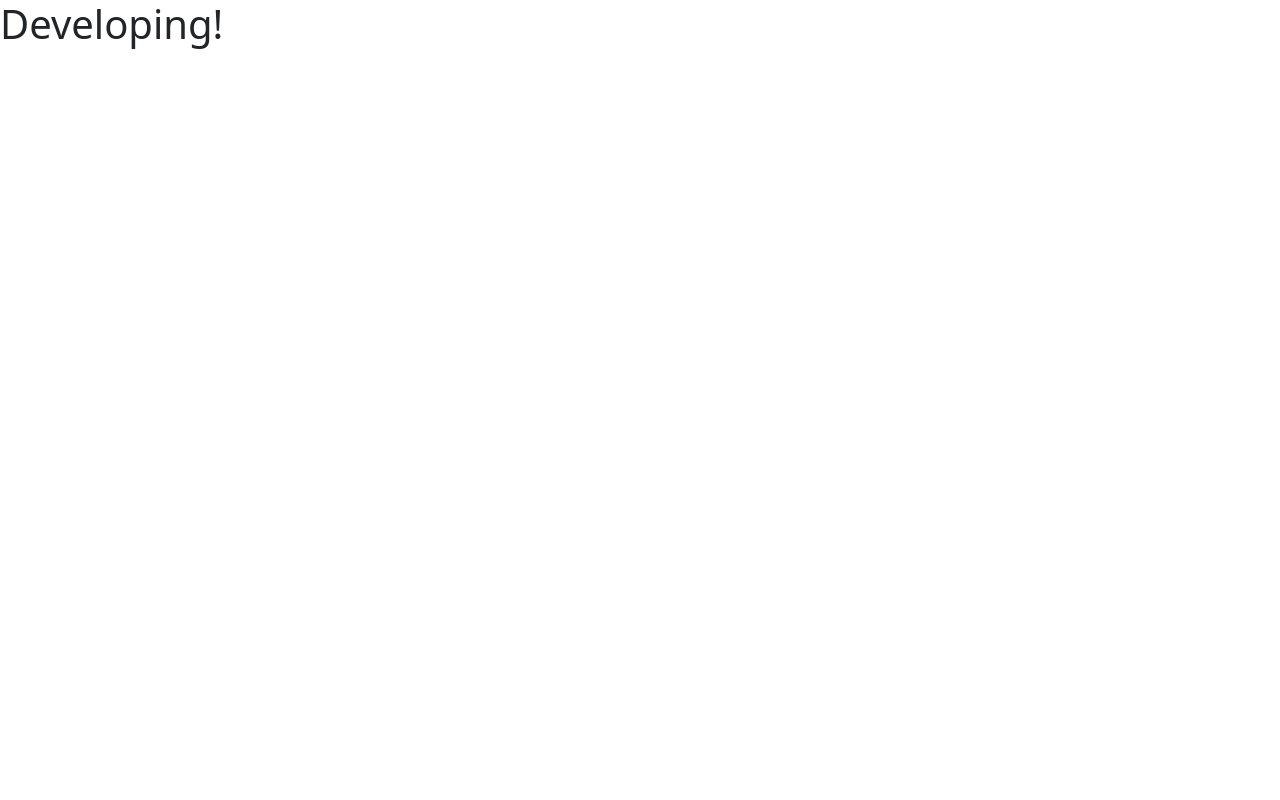
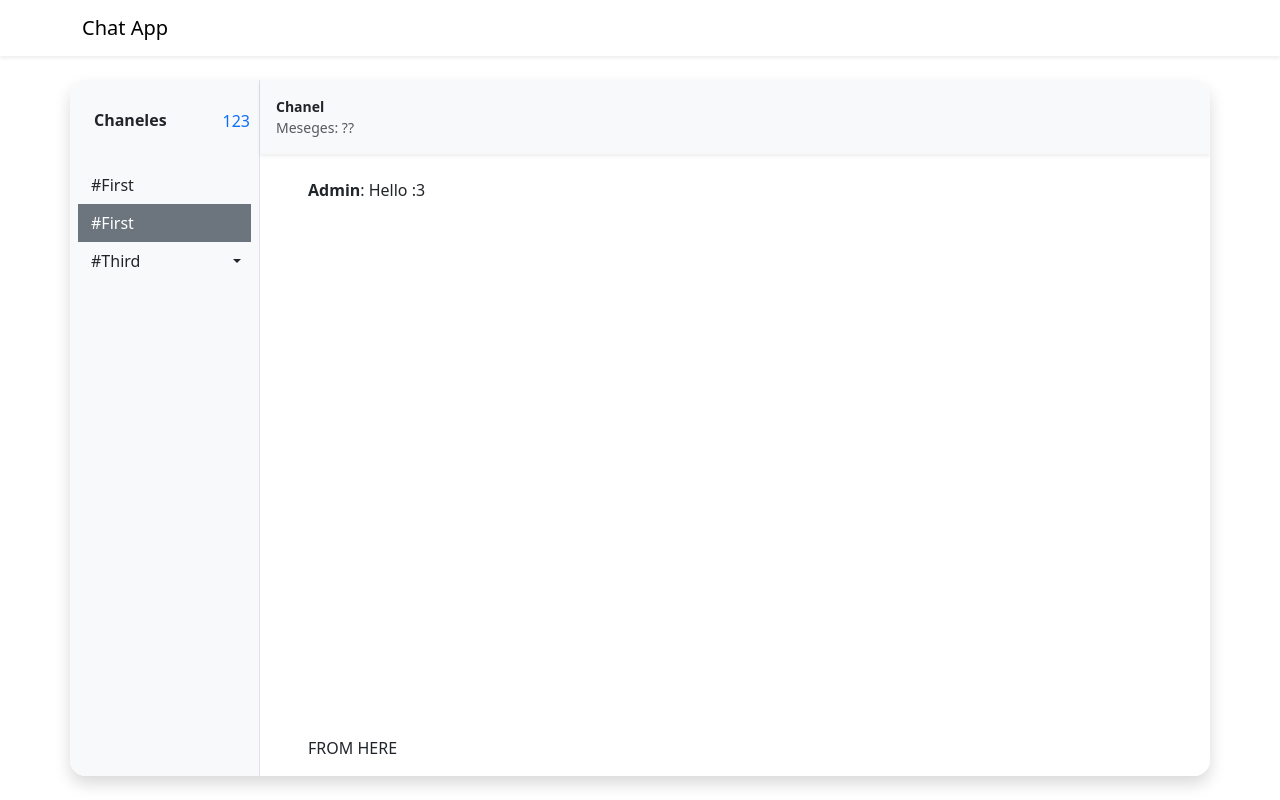
Before and after one commit to Stephan-js/frontend-project-12, a React (Create React App) app in the folder frontend/: page / in a window 1280 px wide. Built offline with nearby package versions, Linux system fonts and the light colour scheme.

Commit message:
added chat

```diff
--- a/frontend/src/index.jsx
+++ b/frontend/src/index.jsx
@@ -10,11 +10,12 @@ import './scss/styleLogin.scss';
 import Login from './pages/login';
 import Page404 from './pages/page404';
 import Register from './pages/register';
+import Chat from './pages/chat';
 
 const router = createBrowserRouter([
   {
     path: '/',
-    element: <h1>Developing!</h1>,
+    element: <Chat />,
     errorElement: <Page404 />,
   },
   {
--- /dev/null
+++ b/frontend/src/pages/chat.jsx
@@ -0,0 +1,77 @@
+/* eslint-disable jsx-a11y/anchor-is-valid */
+/* eslint-disable react/button-has-type */
+import React from 'react';
+
+function Chat() {
+  return (
+    <div className="h-100 flex-column d-flex">
+      <nav className="navbar navbar-expand-lg navbar-light shadow-sm">
+        <div className="container">
+          <a className="navbar-brand" href="/">Chat App</a>
+        </div>
+      </nav>
+      <div className="container h-100 my-4 overflow-hidden rounded-4 shadow">
+        <div className="row h-100 bg-white flex-md-row">
+          <div className="col-4 col-md-2 border-end px-0 bg-light flex-column h-100 d-flex">
+            <div className="d-flex mt-1 justify-content-between mb-2 ps-4 pe-2 p-4">
+              <b>Chaneles</b>
+              <button type="button" className="p-0 text-primary btn btn-group-vertical">123</button>
+            </div>
+            <ul className="nav flex-column nav-pills nav-fill px-2 mb-3 overflow-auto h-100 d-block">
+              <li className="nav-item w-100">
+                <button className="w-100 rounded-0 text-start btn" type="button">
+                  <span>#</span>
+                  First
+                </button>
+              </li>
+              <li className="nav-item w-100">
+                <button className="w-100 rounded-0 text-start btn btn-secondary" type="button">
+                  <span>#</span>
+                  First
+                </button>
+              </li>
+              <li className="nav-item w-100">
+                <div className="d-flex dropdown btn-group">
+                  <button className="w-100 rounded-0 text-start btn" type="button">
+                    <span>#</span>
+                    Third
+                  </button>
+                  <button className="flex-grow-0 btn dropdown-toggle-split dropdown-toggle" type="button" data-bs-toggle="dropdown" aria-expanded="false">
+                    <span className="visually-hidden">Channel control</span>
+                  </button>
+                  <ul className="dropdown-menu" style={{ position: 'absolute', inset: '0px 0px auto auto', transform: 'translate(0px, 40px)' }}>
+                    <li><a className="dropdown-item" href="#">Action</a></li>
+                    <li><a className="dropdown-item" href="#">Another acstion</a></li>
+                  </ul>
+                </div>
+              </li>
+            </ul>
+          </div>
+          <div className="col p-0 h-100">
+            <div className="d-flex flex-column h-100">
+              <div className="bg-light mb-4 p-3 shadow-sm small">
+                <p className="mb-0">
+                  <b>Chanel</b>
+                </p>
+                <span className="text-muted">
+                  Meseges: ??
+                </span>
+              </div>
+              <div className="chat-messages overflow-auto px-5 ">
+                <div className="text-break mb-2">
+                  <b>Admin</b>
+                  : Hello :3
+                </div>
+              </div>
+              <div className="mt-auto px-5 py-3">
+                FROM HERE
+              </div>
+            </div>
+          </div>
+        </div>
+      </div>
+    </div>
+  );
+}
+
+export default Chat;
```
